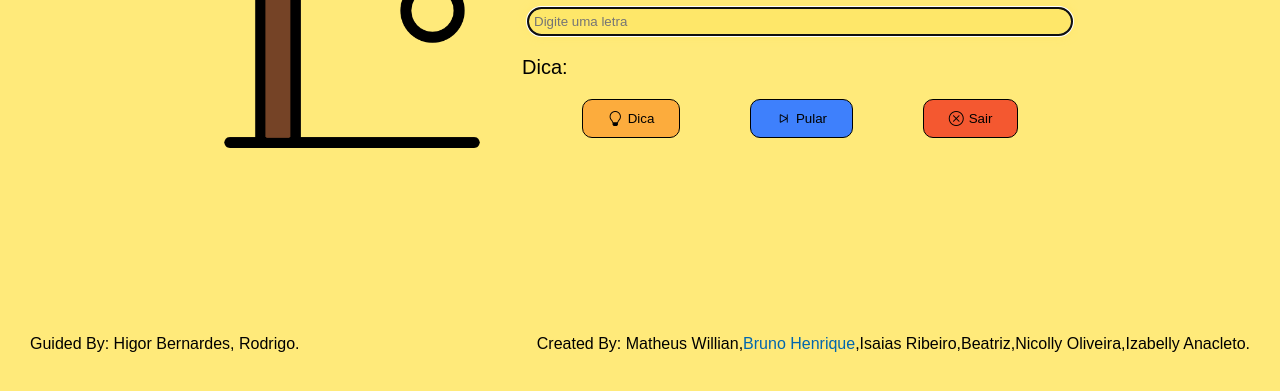
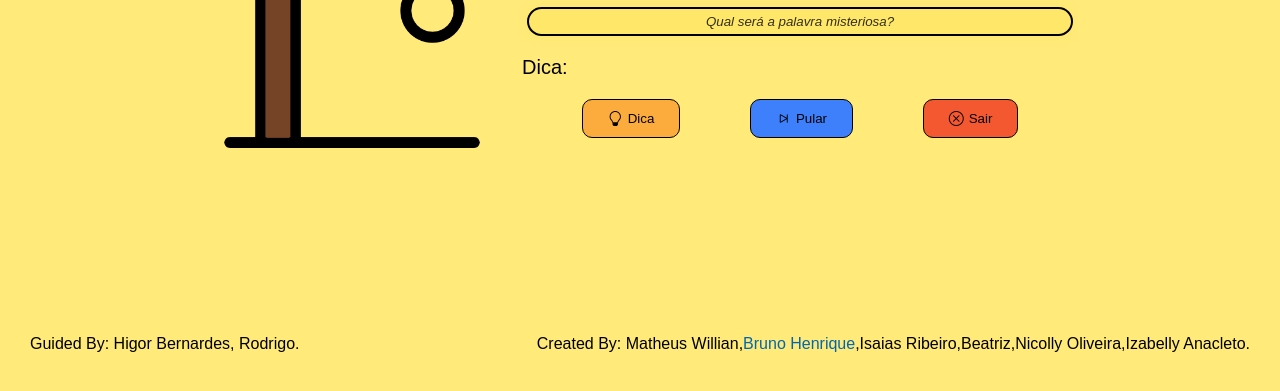
Before and after one commit to BrunoH4ds/Forca_do_Saber, a plain HTML site: page index.html in a window 1280 px wide. Shown: the part 409-800 px from the top of the page. Drawn offline with nearby package versions, Linux system fonts and the light colour scheme.

Commit message:
update no outline

```diff
--- a/index.html
+++ b/index.html
@@ -29,7 +29,7 @@
       </div>
       <div class="content">
         <h1>_ _ _ _ _ _</h1>
-        <input type="text" class="entry" placeholder="Digite uma letra" autocomplete="off" autofocus="on">
+        <input type="text" class="entry" placeholder="Qual será a palavra misteriosa?" autocomplete="off" autofocus="on">
         <p>Dica:</p>
         <div class="buttons">
           <button class="tip"><i class="bi bi-lightbulb"></i>Dica</button>
--- a/src/css/index.css
+++ b/src/css/index.css
@@ -90,11 +90,23 @@ header{
 
 .entry {
   border-radius: 20px;
+  border: 2px solid black;
   padding: 5px;
   color: black;
   background-color: #fee769;
-  box-shadow: 0 0px 10px #fee769;
+  box-shadow: 0 0 10px #fee769;
   margin: 10px 5px;
+}
+
+.entry::placeholder{
+  color: black; /* Substitua 'gray' pela cor desejada */
+  font-style: italic; /* Opcional: para dar um estilo diferenciado */
+  opacity: 0.8; /* Opcional: para ajustar a opacidade */
+  text-align: center;
+}
+
+.entry:focus {
+  outline: none;
 }
 
 .content p {
```
